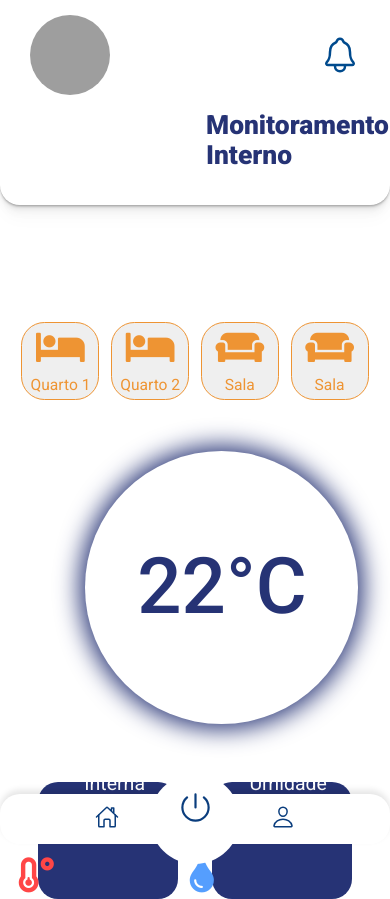
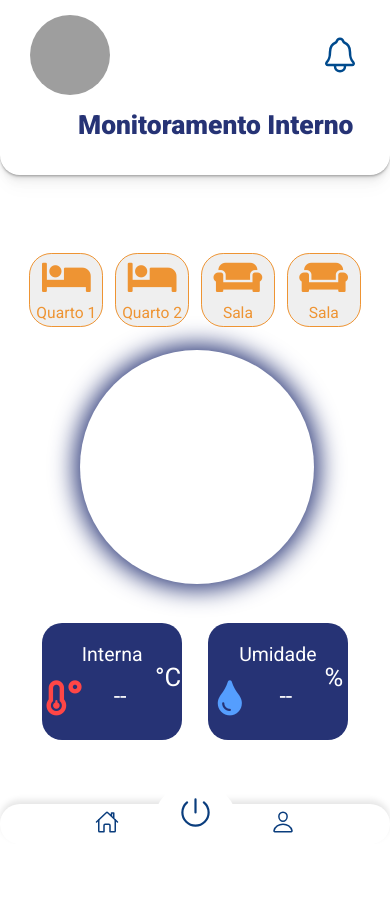
Before and after one commit to YagoABSC/Campus_party_IOTai, a PHP site: page /monitorUm.html in a window 390 px wide. After the commit the page ends 833 px from the top, so only its background shows below. Run offline with PHP 8.4, Linux system fonts and the light colour scheme; grey boxes are pictures that could not be loaded.

Commit message:
@media e ajustes da nav no html

```diff
--- a/static_web/monitor.css
+++ b/static_web/monitor.css
@@ -16,7 +16,7 @@ body {
     align-items: center;
     justify-content: space-between;
     height: 100vh;
-    width:100vw;
+    width: 100vw;
 }
 
 header {
@@ -117,12 +117,12 @@ label {
     flex-direction: column;
     align-items: center;
     justify-content: center;
-    width: 70vw;
-    height: 70vw;
+    width: 60vw;
+    height: 60vw;
     border-radius: 50%;
     background-color: #ffffff;
     box-shadow: 0px 0px 25px 5px #263375;
-    margin-left: 4rem;
+    margin-left: 6rem;
 
 }
 
@@ -138,6 +138,7 @@ label {
     display: flex;
     justify-content: space-around;
     margin-top: 15vw;
+    margin-bottom: 20vw;
 }
 
 .data .item {
@@ -180,15 +181,16 @@ label {
 
 .data .item p {
     position: relative;
-    bottom: 2rem;
+    bottom: 2.5rem;
     font-size: 5vw;
     left: 0.4rem;
 }
+
 .data .item sup {
     font-size: 3rem;
     position: relative;
-    bottom: 4.5rem;
-    left: 5rem;
+    bottom: 5rem;
+    left: 5.5rem;
 }
 
 nav {
@@ -237,3 +239,66 @@ nav {
     position: relative;
     bottom: 10px;
 }
+
+@media screen and (max-width: 699px) {
+
+    .boasVindas {
+        margin-left: 3rem;
+    }
+
+    .gridlocais {
+
+        margin-bottom: 6vw;
+    }
+
+    main {
+        margin: 20vw 4vw;
+    }
+
+    .btnlocal {
+        height: 19vw;
+        width: 19vw;
+    }
+
+    .tempExterna {
+        margin-left: 3.2rem;
+
+    }
+
+    .data {
+        margin-top: 10vw;
+        margin-bottom: 13vw;
+    }
+
+    .data .item .icone1 {
+        top: 3.5rem;
+        right: 3rem;
+    }
+
+    .data .item .icone2 {
+        top: 3.5rem;
+        right: 3rem;
+    }
+
+    .data .item p {
+        bottom: 1rem;
+        left: 0;
+    }
+
+    .data .item sup {
+        font-size: 1.6rem;
+        bottom: 3rem;
+        left: 3.5rem;
+    }
+
+    nav {
+        height: 40px;
+    }
+
+
+    .ligar {
+        width: 85px;
+        height: 85px;
+    }
+
+}
--- a/static_web/monitorUm.html
+++ b/static_web/monitorUm.html
@@ -48,7 +48,7 @@
         </section>
 
         <section class="tempExterna">
-            <span class="valor">22°C</span> <!--weather api info-->
+            <span class="valor"></span> <!--weather api info-->
         </section>
         <section class="data">
             <div class="item">
@@ -64,7 +64,7 @@
                 <sup>%</sup>
             </div>
         </section>
-
+    </main>
     <nav>
         <div class="itens-nav">
             <a href="index.html">
@@ -80,8 +80,7 @@
             </a>
         </div>
     </nav>
-
-    </main>
+    <script src="api.js"></script>
     <script src="script.js"></script>
 </body>
 
```
Lines whose indentation alone changed are shown as unchanged.
